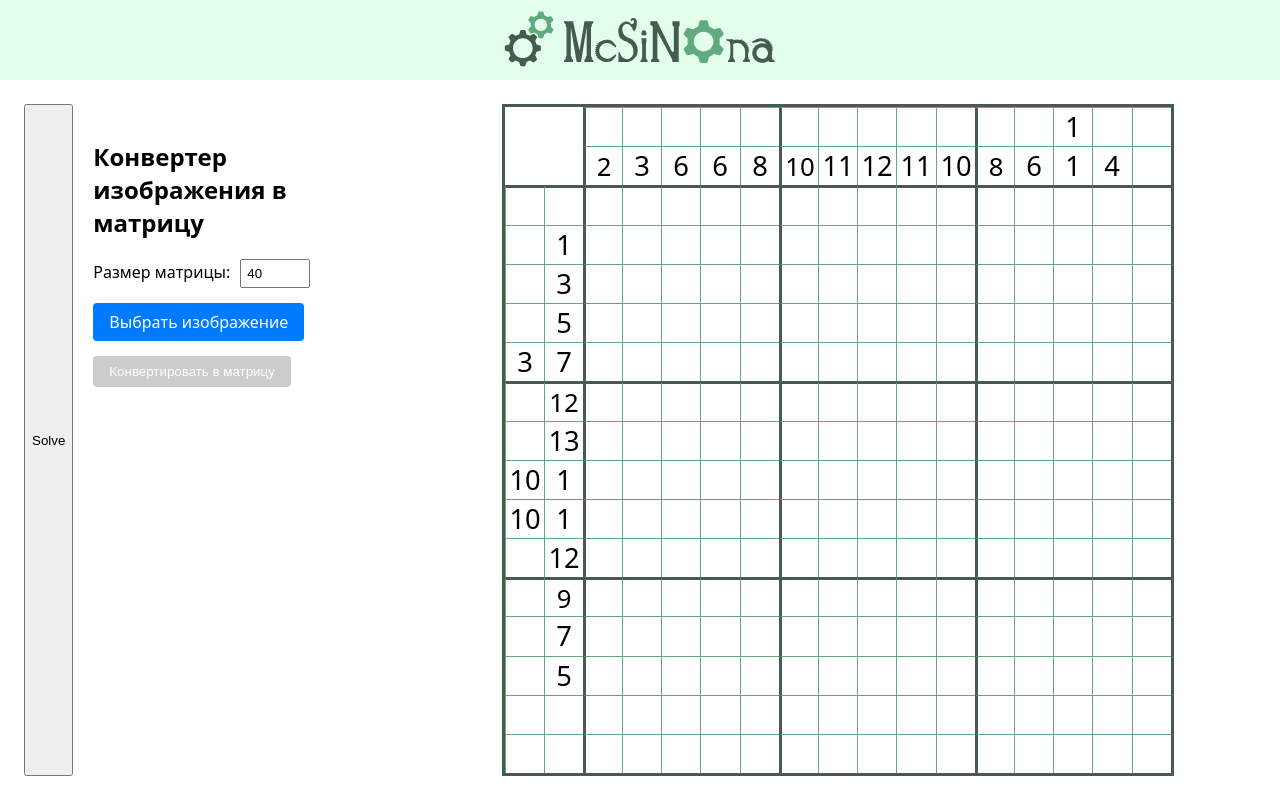
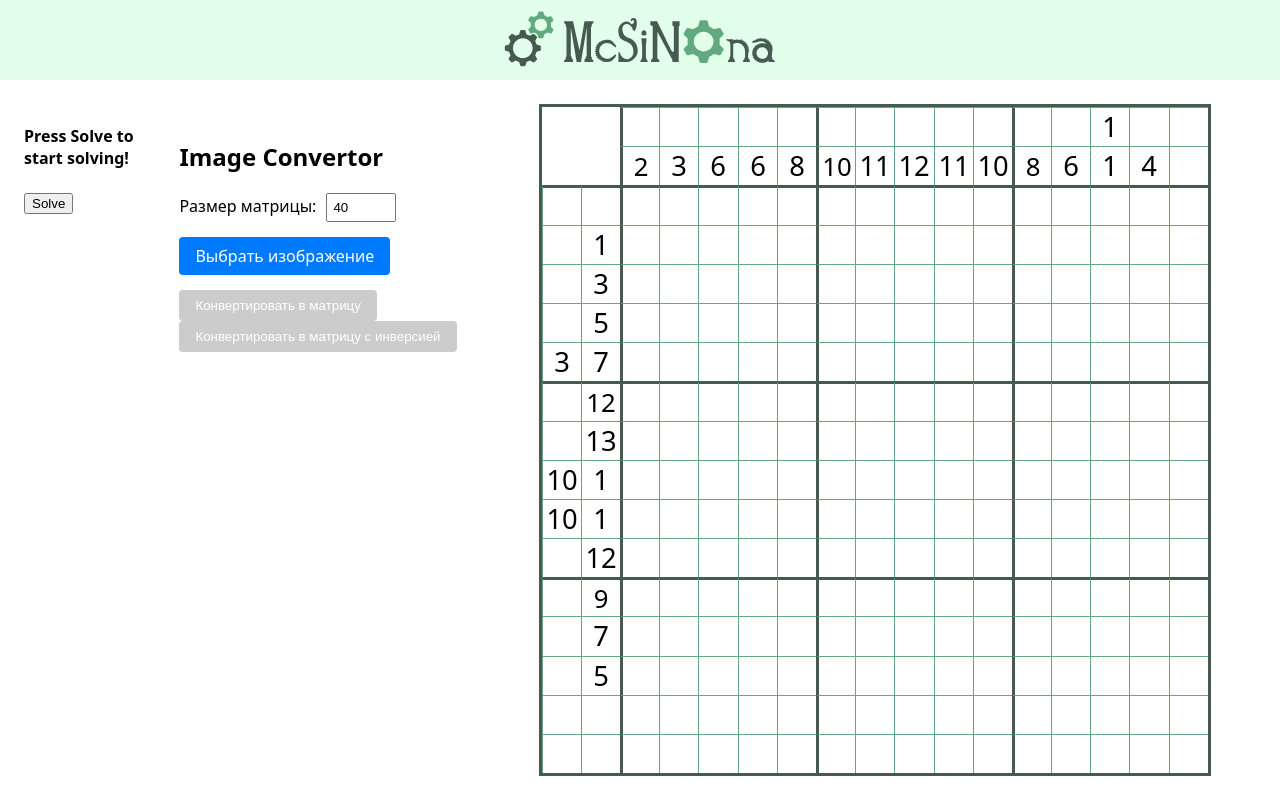
Before and after one commit to McSiMusic/McSiNona, a Next.js app in the folder frontend/: page / in a window 1280 px wide. Built offline with nearby package versions, Linux system fonts and the light colour scheme.

Commit message:
add inverse method

```diff
--- a/frontend/src/_components/convert/ConvertButton.tsx
+++ b/frontend/src/_components/convert/ConvertButton.tsx
@@ -25,7 +25,7 @@ export default function ImageConverter() {
         }
     };
 
-    const handleUpload = async () => {
+    const handleUpload = async (isInversed = false) => {
         if (!fileInputRef.current?.files?.[0]) {
             setError("Пожалуйста, выберите изображение");
             return;
@@ -38,6 +38,7 @@ export default function ImageConverter() {
             const formData = new FormData();
             formData.append("image", fileInputRef.current.files[0]);
             formData.append("size", size.toString());
+            formData.append("isInversed", isInversed.toString());
 
             const response = await fetch(`${API_BASE_URL}/api/convert`, {
                 method: "POST",
@@ -62,7 +63,7 @@ export default function ImageConverter() {
     return (
         <div style={{ margin: "0 auto", maxWidth: "800px", padding: "20px" }}>
             <h1 style={{ fontSize: "24px", marginBottom: "20px" }}>
-                Конвертер изображения в матрицу
+                Image Convertor
             </h1>
 
             <div style={{ marginBottom: "15px" }}>
@@ -126,7 +127,7 @@ export default function ImageConverter() {
             )}
 
             <button
-                onClick={handleUpload}
+                onClick={() => handleUpload()}
                 disabled={!image || isLoading}
                 style={{
                     padding: "8px 16px",
@@ -139,6 +140,24 @@ export default function ImageConverter() {
                 }}
             >
                 {isLoading ? "Обработка..." : "Конвертировать в матрицу"}
+            </button>
+
+            <button
+                onClick={() => handleUpload(true)}
+                disabled={!image || isLoading}
+                style={{
+                    padding: "8px 16px",
+                    borderRadius: "4px",
+                    backgroundColor:
+                        !image || isLoading ? "#cccccc" : "#28a745",
+                    color: "white",
+                    border: "none",
+                    cursor: !image || isLoading ? "not-allowed" : "pointer",
+                }}
+            >
+                {isLoading
+                    ? "Обработка..."
+                    : "Конвертировать в матрицу c инверсией"}
             </button>
 
             {error && (
--- a/frontend/src/_components/solve/SolveButton.tsx
+++ b/frontend/src/_components/solve/SolveButton.tsx
@@ -1,5 +1,5 @@
 "use client";
-import { useCallback, useEffect, useRef } from "react";
+import { useCallback, useEffect, useRef, useState } from "react";
 import { useDispatch, useSelector } from "react-redux";
 import { fillCells, getNonogram, setField } from "@/lib/nonogramSlice";
 import {
@@ -11,6 +11,7 @@ export default function SolveButton() {
     const dispatch = useDispatch();
     const nonogram = useSelector(getNonogram);
     const workerRef = useRef<Worker | null>(null);
+    const [status, setStatus] = useState("Press Solve to start solving!");
 
     useEffect(() => {
         // Создаем воркер
@@ -27,13 +28,14 @@ export default function SolveButton() {
         ) => {
             const { data } = e;
             if (data.type === "progress") {
+                setStatus(`Solving... - ${Math.floor(data.progress)}%`);
                 dispatch(fillCells(data.points));
-                console.log(data.progress);
             } else {
                 if (data.result.sucess) {
                     dispatch(setField(data.result.nonogram));
+                    setStatus(`Success`);
                 } else {
-                    alert("Can't solve, sorry(");
+                    setStatus(`Can't solve`);
                 }
             }
         };
@@ -44,8 +46,14 @@ export default function SolveButton() {
     }, [dispatch]);
 
     const handleSolveClick = useCallback(async () => {
+        setStatus("Solving...");
         workerRef.current?.postMessage(nonogram);
     }, [nonogram]);
 
-    return <button onClick={handleSolveClick}>Solve</button>;
+    return (
+        <div>
+            <h4>{status}</h4>
+            <button onClick={handleSolveClick}>Solve</button>
+        </div>
+    );
 }
--- a/frontend/src/lib/nonogramSlice.ts
+++ b/frontend/src/lib/nonogramSlice.ts
@@ -128,6 +128,12 @@ export const nonogramSlice = createSlice({
         setField: (state, action: PayloadAction<NonogramState["field"]>) => {
             state.field = action.payload;
         },
+        inverseField: (state) => {
+            state.nonogram = nonogram;
+            state.field = Array.from({ length: nonogram.vertical.length }, () =>
+                new Array(nonogram.horizontal.length).fill("empty"),
+            );
+        },
     },
     selectors: {
         getNonogram: (state) => state.nonogram,
--- a/frontend/src/lib/solver/alternativeSolver.ts
+++ b/frontend/src/lib/solver/alternativeSolver.ts
@@ -22,8 +22,6 @@ export const solveNonogramAlternative = (
     const resultField: NonogramCell[][] = Array.from({ length: vLength }, () =>
         new Array(hLength).fill("empty"),
     );
-
-    fillCells = () => {};
 
     let lines = getLines(nonogram);
     edgeOptimizedSolution({ allLines: lines, field: resultField, fillCells });
```
Also changed, not shown: 1 other file (tests, documents, lock files or other folders).
